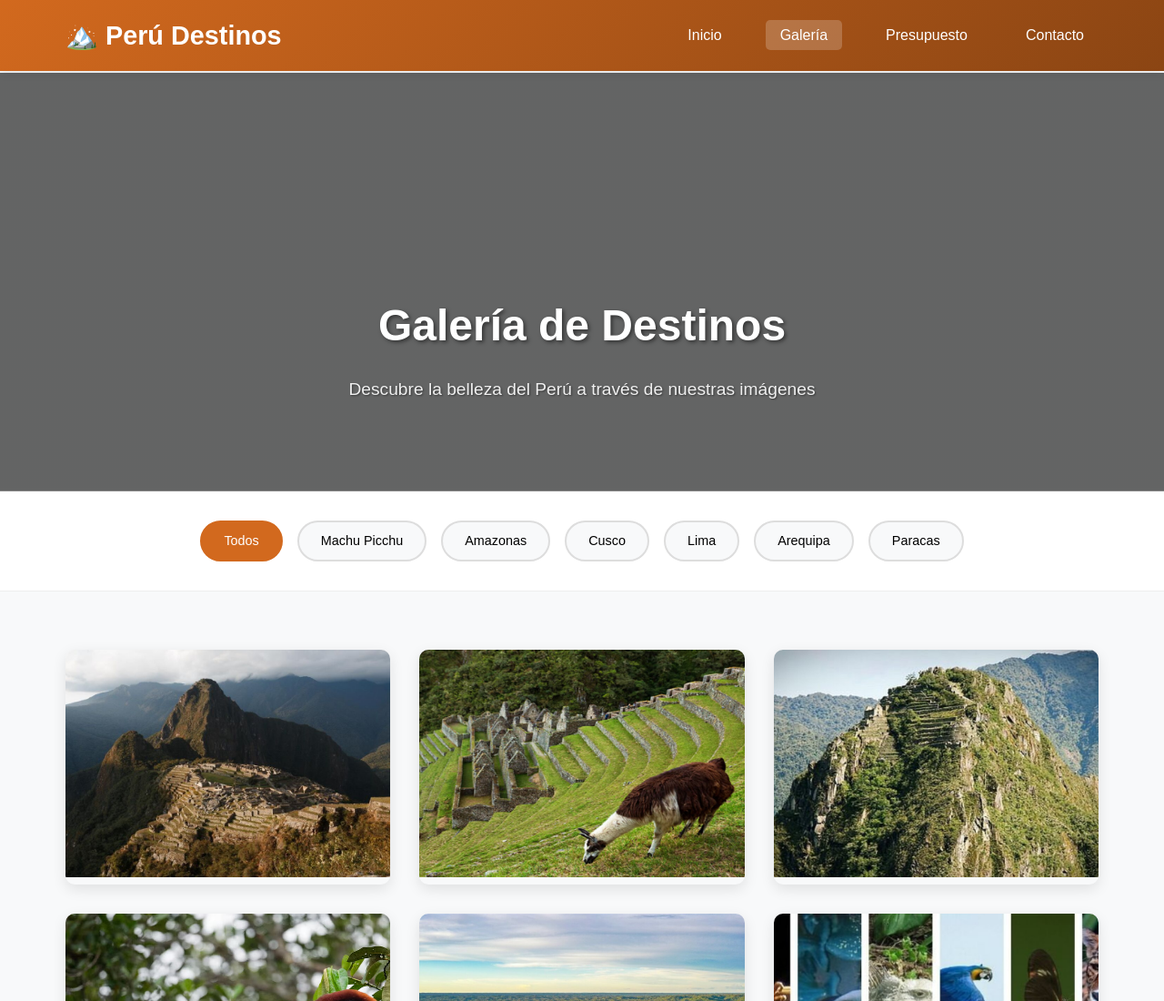
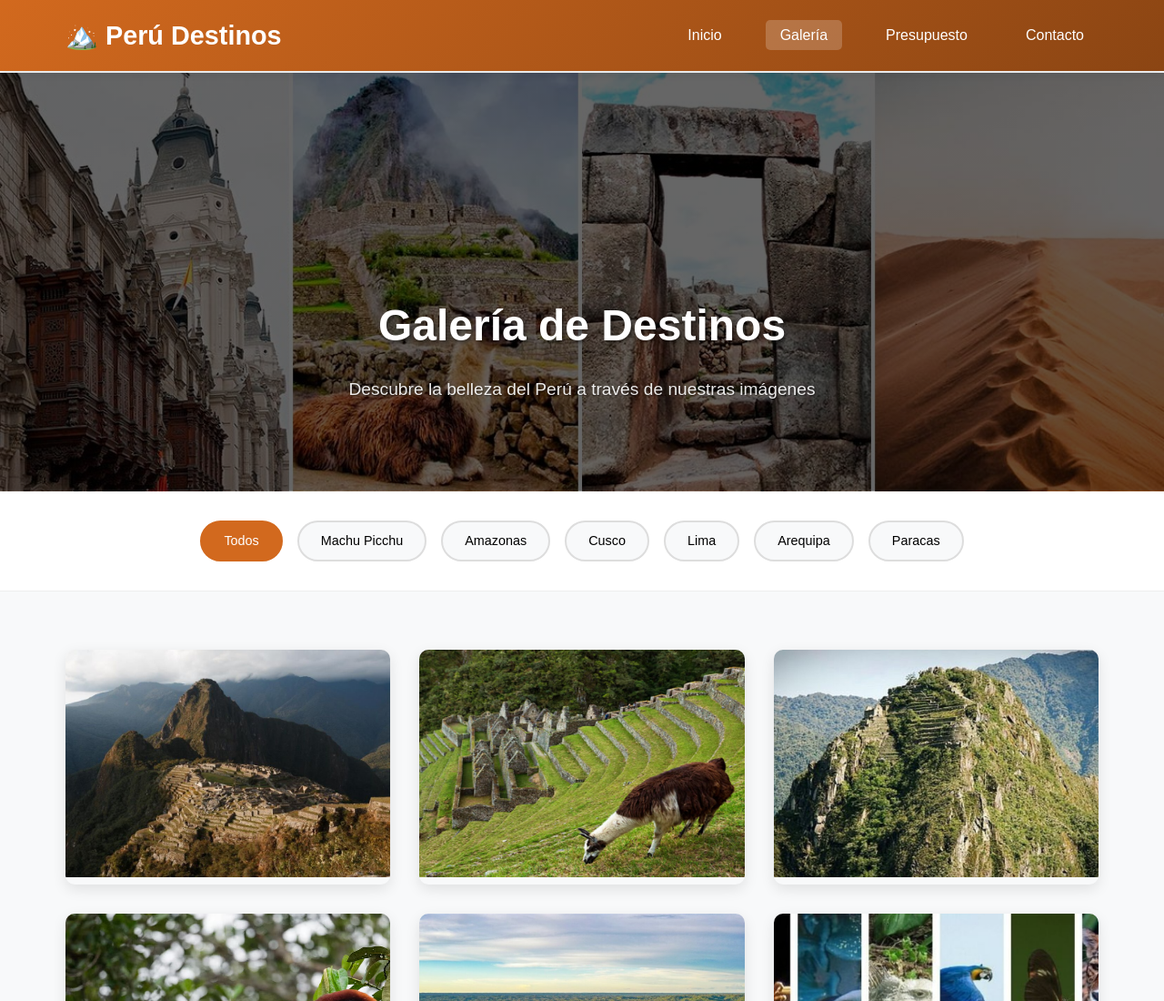
Before and after one commit to l3lank729/destinos, a plain HTML site: page views/galeria.html in a window 1280 px wide. Shown: the top 1100 px of the page at 91% size. Drawn offline with Linux system fonts and the light colour scheme; the site is published under a folder, as on GitHub Pages, so addresses that start at the root find nothing; files whose address does not match are found by name.

Commit message:
Update styles.css

```diff
--- a/css/styles.css
+++ b/css/styles.css
@@ -245,7 +245,7 @@ grid-template-columns: 1fr;
 
 /* Estilos específicos para la galería */
 .gallery-hero {
-    background: linear-gradient(rgba(0,0,0,0.6), rgba(0,0,0,0.6)), url('/images/fondo-galeria.jpg');
+    background: linear-gradient(rgba(0,0,0,0.6), rgba(0,0,0,0.6)), url('../images/fondo-galeria.jpg');
     background-size: cover;
     background-position: center;
     color: white;
```
